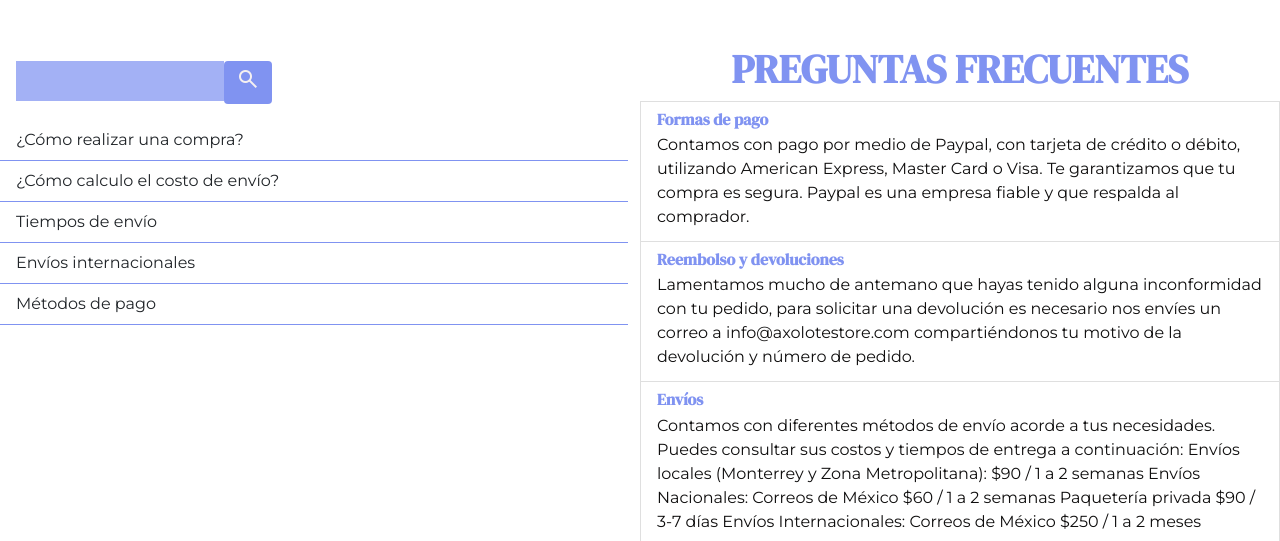
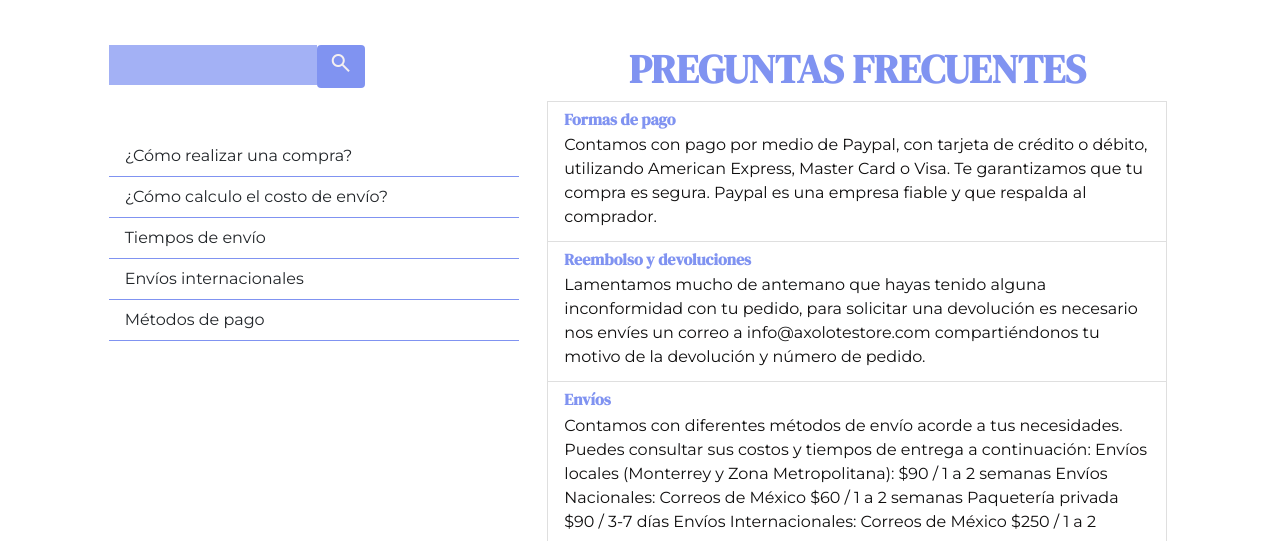
Before and after one commit to cdarko34/Axolote-Store---SASS, a website: page views/faq.html in a window 1280 px wide. Shown: the part 119-660 px from the top of the page. Drawn offline with nearby package versions, Linux system fonts and the light colour scheme.

Commit message:
subida faq intento 2

```diff
--- a/views/faq.html
+++ b/views/faq.html
@@ -68,9 +68,9 @@
 
     <div class="d-flex row justify-content-center">
 
-      <div class="col-lg-6 col-md-12 col-sm-12">
+      <div class="col-lg-4 col-md-12 col-sm-12">
         <!--Starts Search Bar-->
-        <div class="d-flex flex-row pt-5 w-50 m-3" id="search-bar">
+        <div class="d-flex flex-row py-5" id="search-bar">
           <div class="form-outline">
             <input type="search" id="form1" class="" />
           </div>
@@ -89,7 +89,7 @@
       	</ul>
         <!--Ends FAQS Nav-->
       </div>
-      <div class="list-group col-lg-6 col-md-12 col-sm-12 pt-5">
+      <div class="list-group col-lg-6 col-md-12 col-sm-12 px-3 py-5">
         <h1 class="text-center">Preguntas frecuentes</h1>
         <a href="#e" data-mdb-toggle="collapse" aria-expanded="false"
           aria-controls="shortExampleAnswer1collapse" class="list-group-item list-group-item-action">
```
